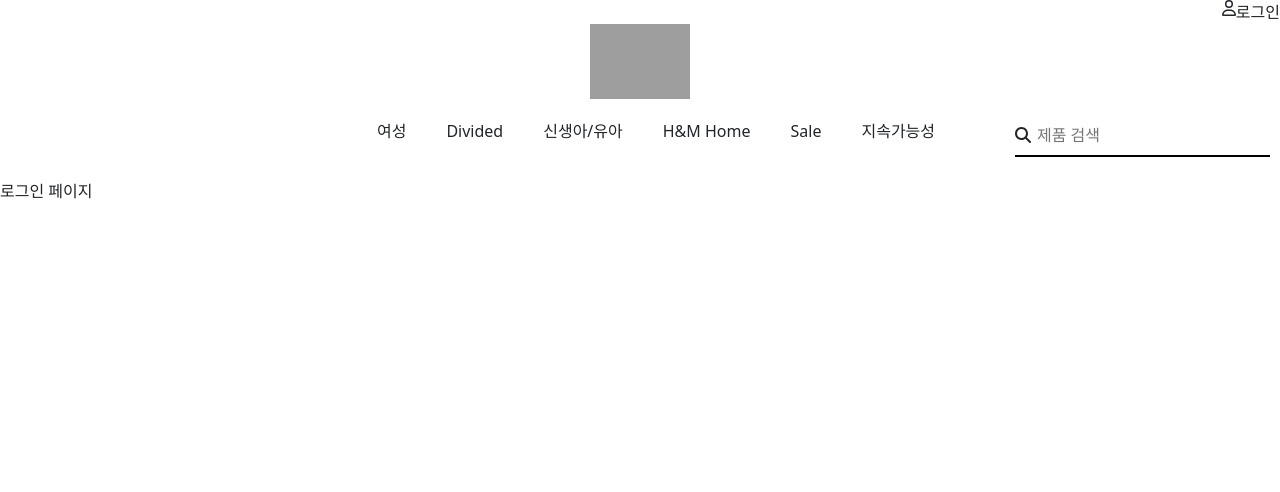
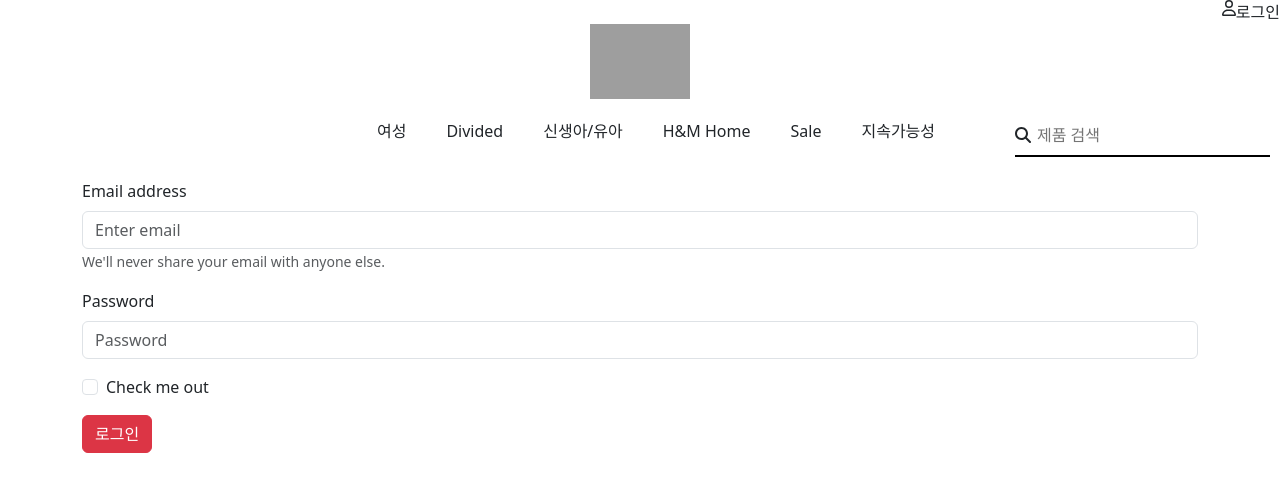
Before and after one commit to jebi2420/hnm-react-router-practice, a React (Create React App) app: page /login in a window 1280 px wide. Shown: the top 492 px of the page. Built offline with nearby package versions, Linux system fonts and the light colour scheme; grey boxes are pictures that could not be loaded.

Commit message:
[add] login 페이지 만들기

```diff
--- a/src/App.css
+++ b/src/App.css
@@ -1,6 +1,7 @@
 .login-btn{
   display: flex;
   justify-content: flex-end;
+  cursor: pointer;
 }
 
 .nav-section{
--- a/src/component/Navbar.js
+++ b/src/component/Navbar.js
@@ -2,6 +2,7 @@
 import { FontAwesomeIcon } from '@fortawesome/react-fontawesome'
 import { faUser } from '@fortawesome/free-regular-svg-icons'
 import { faSearch } from '@fortawesome/free-solid-svg-icons'
+import { useNavigate } from 'react-router-dom'
 
 
 const Navbar = () => {
@@ -15,9 +16,15 @@
         "지속가능성"
     ];
 
+    const navigate = useNavigate();
+
+    const goToLogin = () => {
+        navigate("/login");
+    }
+
   return (
     <div>
-      <div className="login-btn">
+      <div className="login-btn" onClick={goToLogin}>
           <FontAwesomeIcon icon={faUser} />
           <div>로그인</div>
       </div>
--- a/src/page/Login.js
+++ b/src/page/Login.js
@@ -1,11 +1,31 @@
 import React from 'react'
+import { Container, Button, Form } from 'react-bootstrap';
 
 const Login = () => {
   return (
-    <div>
-      로그인 페이지
-    </div>
-  )
+    <Container>
+      <Form>
+      <Form.Group className="mb-3" controlId="formBasicEmail">
+        <Form.Label>Email address</Form.Label>
+        <Form.Control type="email" placeholder="Enter email" />
+        <Form.Text className="text-muted">
+          We'll never share your email with anyone else.
+        </Form.Text>
+      </Form.Group>
+
+      <Form.Group className="mb-3" controlId="formBasicPassword">
+        <Form.Label>Password</Form.Label>
+        <Form.Control type="password" placeholder="Password" />
+      </Form.Group>
+      <Form.Group className="mb-3" controlId="formBasicCheckbox">
+        <Form.Check type="checkbox" label="Check me out" />
+      </Form.Group>
+      <Button variant="danger" type="submit">
+        로그인
+      </Button>
+    </Form>
+    </Container>
+  );
 }
 
 export default Login
```
